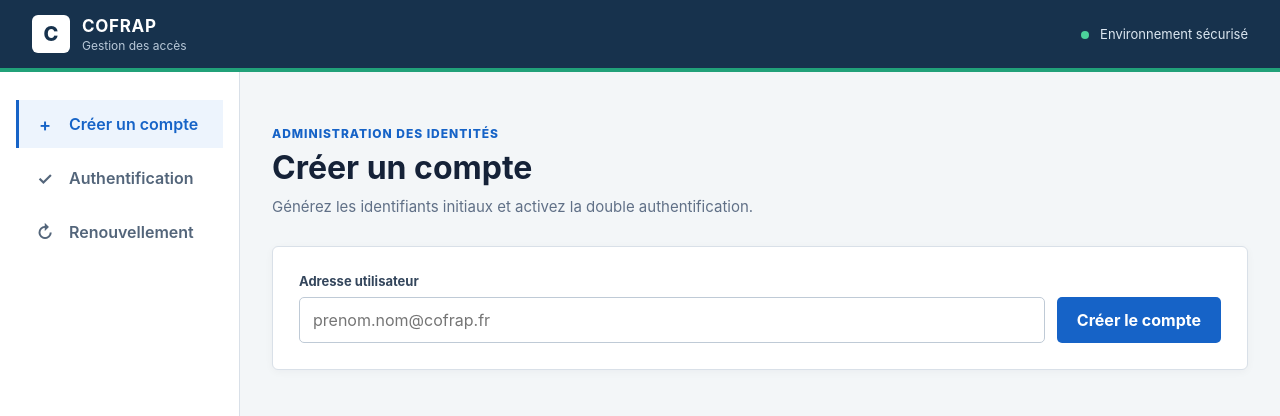
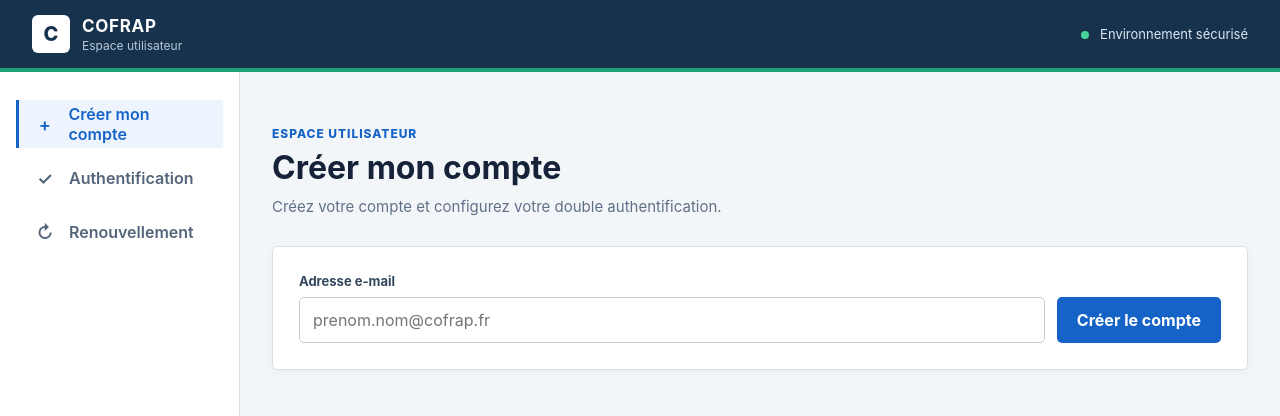
Before and after one commit to FATYMBAYE/COFRAP-SERVELESS-MSPR2, a plain HTML site: page frontend/index.html in a window 1280 px wide. Shown: the top 416 px of the page. Drawn offline with Linux system fonts and the light colour scheme.

Commit message:
Adapte le frontend au parcours utilisateur

```diff
--- a/frontend/index.html
+++ b/frontend/index.html
@@ -3,7 +3,7 @@
 <head>
   <meta charset="UTF-8">
   <meta name="viewport" content="width=device-width, initial-scale=1.0">
-  <title>COFRAP | Gestion des accès</title>
+  <title>COFRAP | Espace utilisateur</title>
   <link rel="stylesheet" href="styles.css">
 </head>
 <body>
@@ -12,17 +12,17 @@
       <div class="brand-mark" aria-hidden="true">C</div>
       <div>
         <strong>COFRAP</strong>
-        <span>Gestion des accès</span>
+        <span>Espace utilisateur</span>
       </div>
     </div>
     <div class="environment"><span></span> Environnement sécurisé</div>
   </header>
 
   <main class="workspace">
-    <aside class="sidebar" aria-label="Navigation principale">
+    <aside class="sidebar" aria-label="Navigation utilisateur">
       <button class="nav-item active" data-view="create" type="button">
         <span class="nav-icon">+</span>
-        Créer un compte
+        Créer mon compte
       </button>
       <button class="nav-item" data-view="authenticate" type="button">
         <span class="nav-icon">✓</span>
@@ -39,13 +39,13 @@
 
       <section class="view active" id="view-create">
         <div class="view-header">
-          <p class="eyebrow">Administration des identités</p>
-          <h1>Créer un compte</h1>
-          <p>Générez les identifiants initiaux et activez la double authentification.</p>
+          <p class="eyebrow">Espace utilisateur</p>
+          <h1>Créer mon compte</h1>
+          <p>Créez votre compte et configurez votre double authentification.</p>
         </div>
 
         <form id="create-form" class="form-panel">
-          <label for="create-username">Adresse utilisateur</label>
+          <label for="create-username">Adresse e-mail</label>
           <div class="field-row">
             <input id="create-username" name="username" type="email" placeholder="prenom.nom@cofrap.fr" autocomplete="off" required>
             <button class="primary-button" type="submit">Créer le compte</button>
@@ -83,11 +83,11 @@
         <div class="view-header">
           <p class="eyebrow">Contrôle d’accès</p>
           <h1>Authentification</h1>
-          <p>Validez le mot de passe et le code temporaire de l’utilisateur.</p>
+          <p>Saisissez votre mot de passe et le code temporaire de votre application Authenticator.</p>
         </div>
 
         <form id="authenticate-form" class="form-panel stacked-form">
-          <label for="auth-username">Adresse utilisateur</label>
+          <label for="auth-username">Adresse e-mail</label>
           <input id="auth-username" name="username" type="email" placeholder="prenom.nom@cofrap.fr" autocomplete="username" required>
 
           <label for="auth-password">Mot de passe</label>
@@ -112,11 +112,11 @@
         <div class="view-header">
           <p class="eyebrow">Cycle de sécurité</p>
           <h1>Renouveler les identifiants</h1>
-          <p>Remplacez le mot de passe et le secret 2FA d’un compte existant.</p>
+          <p>Renouvelez votre mot de passe et votre secret 2FA lorsque vos identifiants ont expiré.</p>
         </div>
 
         <form id="rotate-form" class="form-panel">
-          <label for="rotate-username">Adresse utilisateur</label>
+          <label for="rotate-username">Adresse e-mail</label>
           <div class="field-row">
             <input id="rotate-username" name="username" type="email" placeholder="prenom.nom@cofrap.fr" autocomplete="off" required>
             <button class="primary-button" type="submit">Renouveler</button>
```
Also changed, not shown: 2 other files.
